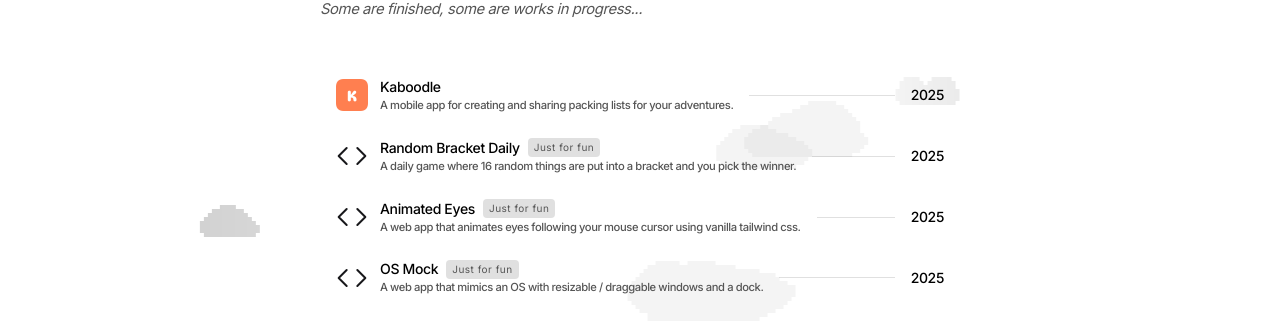
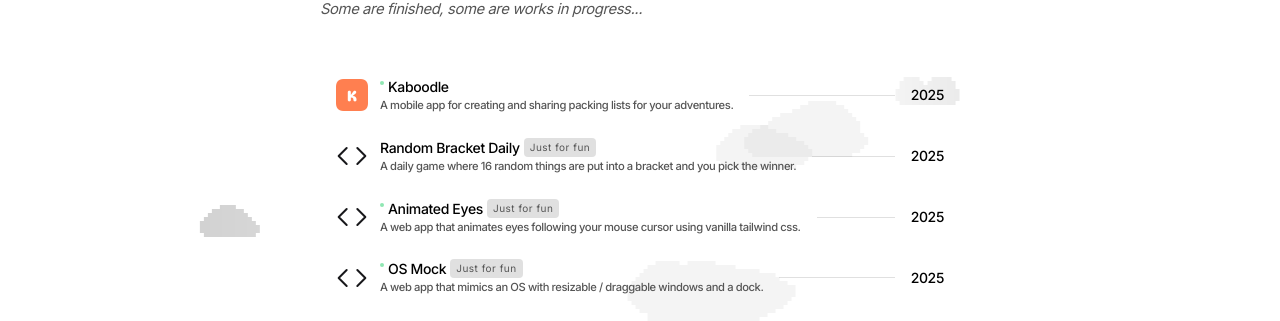
Before and after one commit to Awhalen1999/portfolio, a Next.js app: page /projects in a window 1280 px wide. Shown: the part 183-504 px from the top of the page. Built offline with nearby package versions, Linux system fonts and the light colour scheme; a web font is replaced by a local one.

Commit message:
update project tile to include live indicator

```diff
--- a/app/(content)/projects/page.tsx
+++ b/app/(content)/projects/page.tsx
@@ -8,6 +8,7 @@ interface Project {
   description: string;
   year: string;
   link?: string;
+  liveUrl?: string;
   disabled?: boolean;
   justForFun?: boolean;
 }
@@ -20,6 +21,7 @@ const projects: Project[] = [
       "A mobile app for creating and sharing packing lists for your adventures.",
     year: "2025",
     link: "https://kaboodle.now/",
+    liveUrl: "https://kaboodle.now/",
   },
   {
     icon: <Code className="h-8 w-8" strokeWidth={1.5} />,
@@ -37,6 +39,7 @@ const projects: Project[] = [
       "A web app that animates eyes following your mouse cursor using vanilla tailwind css.",
     year: "2025",
     link: "https://awhalen1999.github.io/animated-eyes/",
+    liveUrl: "https://awhalen1999.github.io/animated-eyes/",
     justForFun: true,
   },
   {
@@ -46,6 +49,7 @@ const projects: Project[] = [
       "A web app that mimics an OS with resizable / draggable windows and a dock.",
     year: "2025",
     link: "https://awhalen1999.github.io/browser-sim/",
+    liveUrl: "https://awhalen1999.github.io/browser-sim/",
     justForFun: true,
   },
   {
@@ -93,6 +97,7 @@ export default function ProjectsPage() {
             description={project.description}
             year={project.year}
             link={project.link}
+            liveUrl={project.liveUrl}
             disabled={project.disabled}
             justForFun={project.justForFun}
           />
--- a/components/ui/project-tile.tsx
+++ b/components/ui/project-tile.tsx
@@ -9,6 +9,7 @@ interface ProjectTileProps {
   year: string;
   icon: string | React.ReactNode;
   link?: string;
+  liveUrl?: string;
   disabled?: boolean;
   justForFun?: boolean;
 }
@@ -19,6 +20,7 @@ export function ProjectTile({
   year,
   icon,
   link,
+  liveUrl,
   disabled = false,
   justForFun = false,
 }: ProjectTileProps) {
@@ -54,7 +56,18 @@ export function ProjectTile({
         </div>
 
         <div className="flex flex-col">
-          <div className="flex items-center gap-2">
+          <div className="flex items-start gap-1">
+            {liveUrl && (
+              <a
+                href={liveUrl}
+                onClick={(e) => e.stopPropagation()}
+                className="inline-flex items-start pt-1"
+                target="_blank"
+                rel="noopener noreferrer"
+              >
+                <span className="h-1 w-1 rounded-full bg-green-500/60 animate-pulse"></span>
+              </a>
+            )}
             <h3 className="text-style-body-small-100">{title}</h3>
             {justForFun && (
               <span className="text-style-body-tiny inline-flex items-center rounded-sm bg-(--c-chip) px-1.5 py-0.5 backdrop-blur-md">
```
